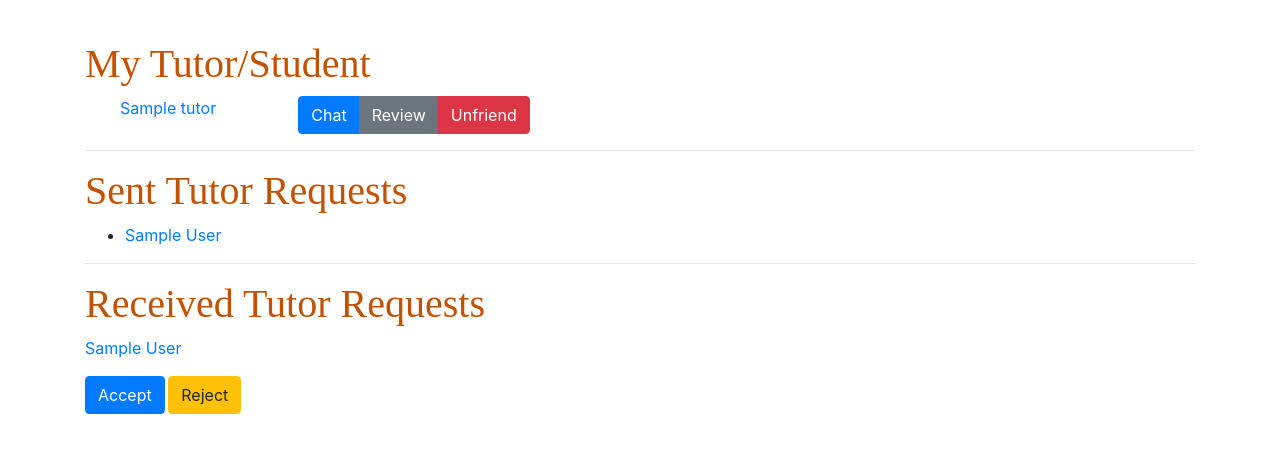
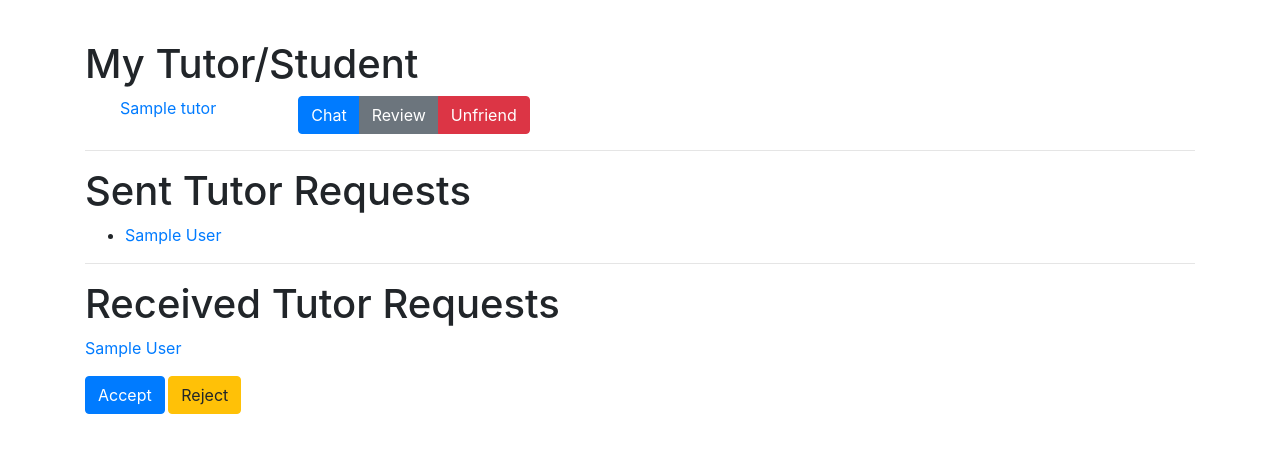
Before and after one commit to bccsctop/Django-EduMatch-cloned-, a Django app: page /match-result/ in a window 1280 px wide. Shown: the part 56-509 px from the top of the page. Run offline with Django 3.2, Linux system fonts and the light colour scheme; a user stored in the database is signed in; tables that the repository leaves empty hold one stand-in row (values such as "Sample post"); parts of the project's set-up code (start-up, migrations or seed data) failed here and were passed over; some libraries are stand-ins or nearby versions.

```diff
--- a/edu/templates/manage_match.html
+++ b/edu/templates/manage_match.html
@@ -4,10 +4,6 @@
 
 <head>
     <style>
-        h1 {
-            color: #c25100;
-            font-family: "Lobster";
-        }
 
         body {
             padding-left: 15px;
```
